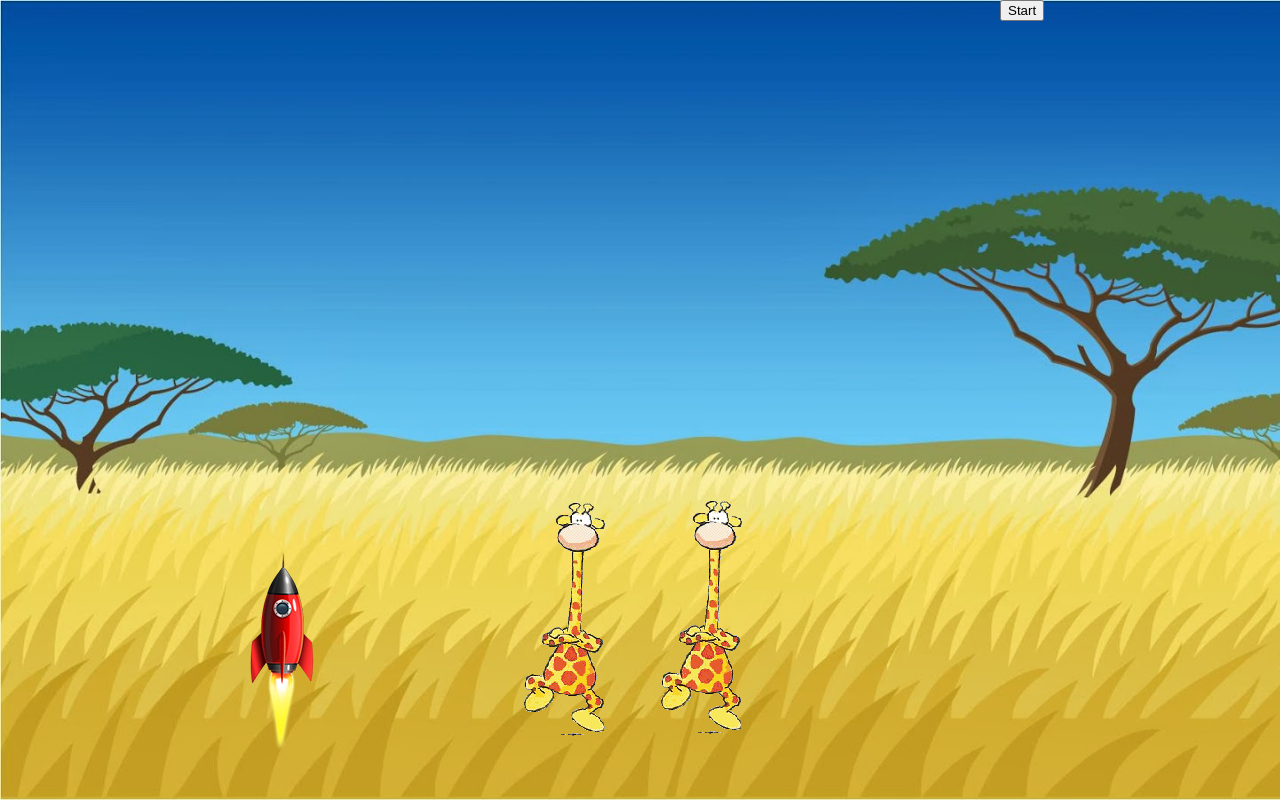
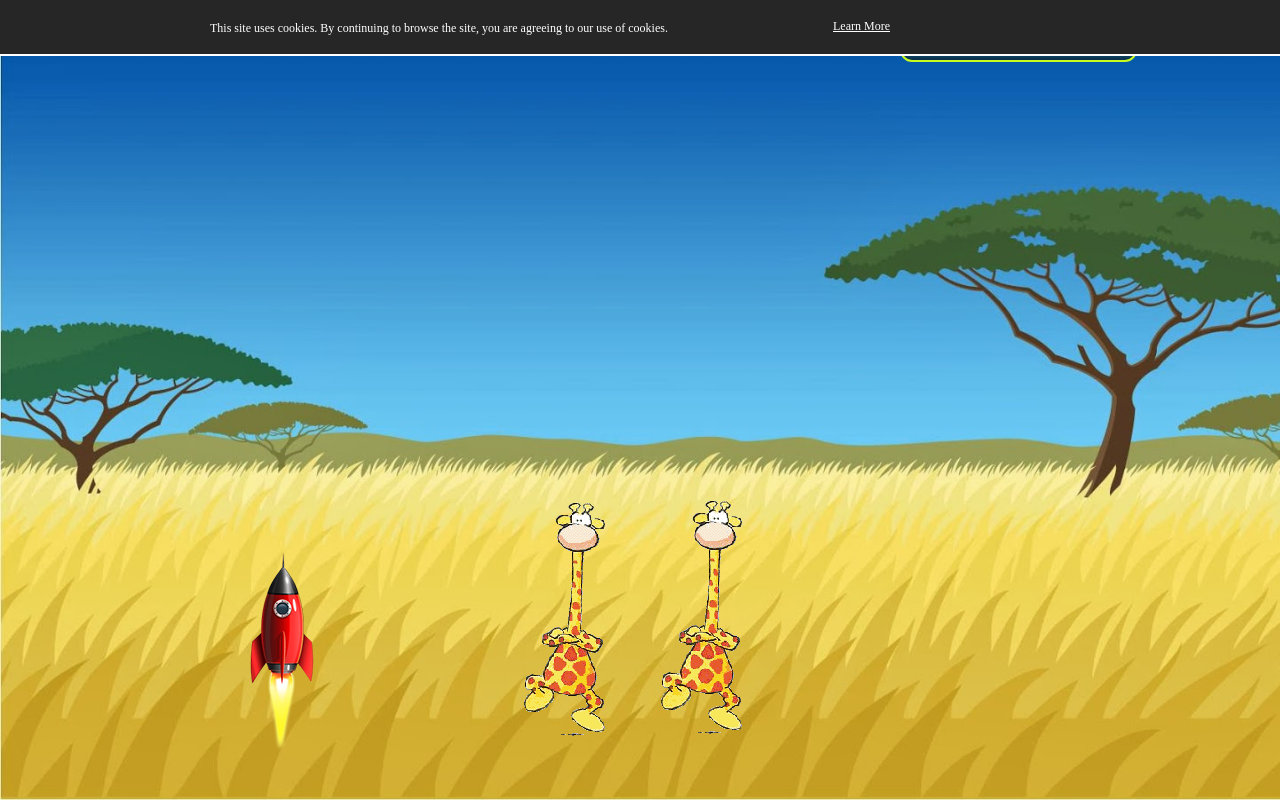
Before and after one commit to jjaryupwork/Cookies-Policy, a plain HTML site: page index.html in a window 1280 px wide. Drawn offline with nearby package versions, Linux system fonts and the light colour scheme.

Commit message:
Add files via upload

```diff
--- a/index.html
+++ b/index.html
@@ -6,10 +6,15 @@
 <link rel="stylesheet" href="./styles.css">
 </head>
 <body>
-<button id="start">Start</button>
+<div class="cookiesheader">
+	<div class=infodiv><p>This site uses cookies. By continuing to browse the site, you are agreeing to our use of cookies.<p></div>
+	<div class="learnmorediv"><a href="http://ec.europa.eu/ipg/basics/legal/cookies/index_en.htm" class="learnmore">Learn More</a></div>
+	<div class="closediv"><p class="close">Close</p></div>
+</div><button id="start">Start Animation</button>
+
 	<div class="Cont">
-	<img src="./graff.gif"  class="raff">
-	<img src="./rocket.png"  class="rocket">
+	<img src="./graff.gif" alt="giraffe" class="giraffe">
+	<img src="./rocket.png" alt="rocket" class="rocket">
 	</div>
 
 <script src="https://ajax.googleapis.com/ajax/libs/jquery/3.2.1/jquery.min.js"></script>
--- a/main.js
+++ b/main.js
@@ -1,33 +1,15 @@
-$('#start').click(function(){
-	$('.raff').animate({
+$('.close').click(function() {
+    $('.cookiesheader').hide();
+});
+
+$('#start').click(function() {
+    $('.giraffe').animate({
         marginLeft: "+=800px",
     }, 6000);
-	$('.raff').animate({
+    $('.giraffe').animate({
         marginLeft: "-=800px",
     }, 6000);
     $('.rocket').animate({
         top: "-=950px",
     }, 16000);
-
-
-	/*$('.Container').animate({
-		marginLeft: "+=1350px",
-	}, 6000);
-	$('.Container').animate({
-		marginLeft: "-=1350px",
-	}, 6000);
-	$('.Container').animate({
-		marginTop: "+=650px",
-	}, 6000);
-	$('.Container').animate({
-		marginLeft: "+=1350px",
-	}, 6000);
-	$('.Container').animate({
-		marginLeft: "-=1350px",
-	}, 6000);
-	$('.Container').animate({
-		marginTop: "-=650px",
-	}, 6000);*/
-
-
 });
--- a/styles.css
+++ b/styles.css
@@ -1,31 +1,95 @@
-button{
-	position:absolute;
-	left: 1000px;
-	margin:top;
-	margin:left;
-
+button {
+position : absolute;
+left : 900px;
+background : #0a97f5;
+background : linear-gradient(0deg, #0d3045, #0a97f5 40%);
+border-radius : 12px;
+font-family : Georgia;
+color : #eaf20c;
+font-size : 28px;
+padding : 10px 10px 10px 10px;
+border : #c8fc1f solid 2px;
+text-decoration : none;
 }
-body{
-	margin: 0;
+button:hover {
+background : #052b45;
+background : linear-gradient(0deg, #0a97f5, #0d3045 40%);
+text-decoration : none;
 }
-.Cont{
-  background-image: url("./background2.jpg");
-  background-repeat: no-repeat;
-  height: 100vh;
-  background-size: cover;
-  display: flex;
-  flex-direction: column;
-  justify-content: center;
-  align-items: center;
-  margin: 0;
+body {
+margin : 0;
 }
-.raff{
-position: fixed;
-margin: 0;
-bottom: 50px;
+.Cont {
+background-image : url("./background2.jpg");
+background-repeat : no-repeat;
+height : 100vh;
+background-size : cover;
+display : flex;
+flex-direction : column;
+justify-content : center;
+align-items : center;
+margin : 0;
+clear : left;
 }
-.rocket{
-position: fixed;
-left: 250px;
-bottom: 50px;
+.giraffe {
+position : fixed;
+margin : 0;
+bottom : 50px;
 }
+.rocket {
+position : fixed;
+left : 250px;
+bottom : 50px;
+}
+.cookiesheader {
+width : 100%;
+font-size : 12px;
+height : 54px;
+background-color : #262626;
+z-index : 100;
+line-height : 12px;
+border-bottom : 2px solid white;
+white-space : nowrap;
+position : fixed;
+}
+.infodiv, .closediv, .learnmorediv {
+height : 38px;
+width : 200px;
+display : flex;
+display : inline-block;
+margin : 10px 80px;
+padding : 0 130px;
+text-align : center;
+}
+.infodiv p {
+display : flex;
+float : left;
+color : white;
+font-size : 12px;
+text-align : center;
+width : 500px;
+cursor : pointer;
+position : fixed;
+}
+.learnmorediv a {
+display : flex;
+float : left;
+color : white;
+line-height : 32px;
+font-size : 12px;
+text-align : center;
+position : fixed;
+cursor : pointer;
+}
+.closediv .close {
+color : white;
+font-size : 12px;
+border-left : 1px solid #333333;
+display : flex;
+text-align : center;
+position : fixed;
+cursor : pointer;
+}
+.closediv {
+display : inline-block;
+}
```
Lines whose indentation alone changed are shown as unchanged.
